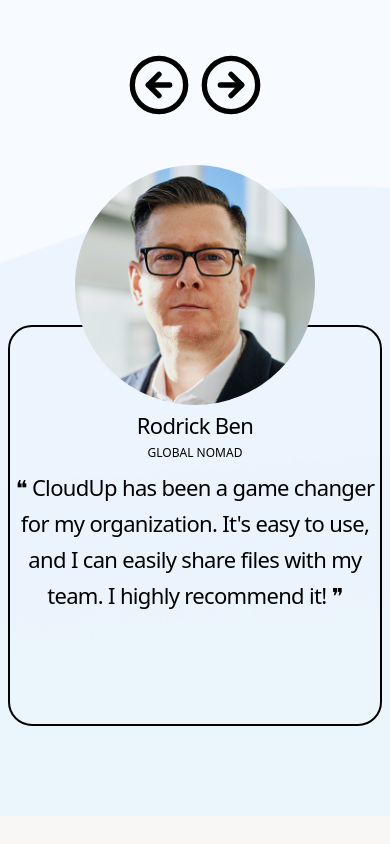
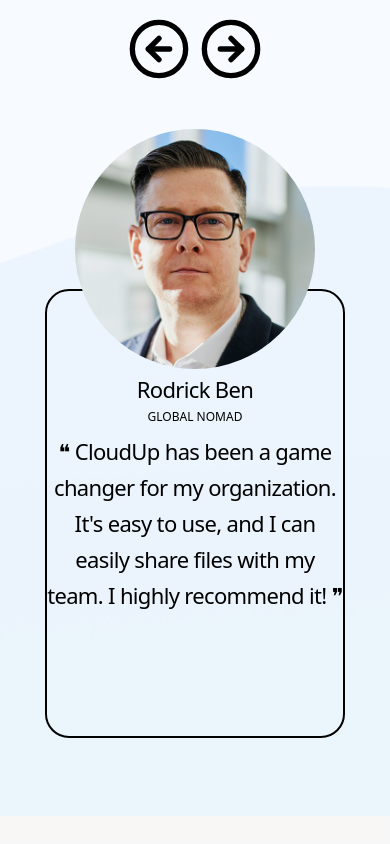
Before and after one commit to Rukh-Khan/CloudUp, a React (Vite) app: page / in a window 390 px wide. Shown: the part 9700-10544 px from the top of the page. Built offline with nearby package versions, Linux system fonts and the light colour scheme.

Commit message:
final commit

```diff
--- a/src/sections/Testimonials.jsx
+++ b/src/sections/Testimonials.jsx
@@ -35,7 +35,7 @@
                     </div>
 
                     {/* div 2 */}
-                    <div className='flex flex-row relative gap-2 max-sm:p-2 lg:-right-[20%] max-md:top-10 md:top-0 overflow-hidden max-lg:w-full'>
+                    <div className='flex flex-row relative sm:gap-2 max-sm:p-2 lg:-right-[20%] max-md:top-10 md:top-0 overflow-hidden max-lg:w-full'>
                         {
                             testimonials.map((item, index) => (
                                 <div
@@ -45,7 +45,7 @@
                                 >
                                     <div style={{backgroundImage: `url(${item.img})`}} key={index} className="bg-cover z-10 bg-center relative mx-auto max-md:h-60 max-md:w-60 h-80 w-80 rounded-full"/>
 
-                                    <div className="h-2/3 w-full md:h-[420px] sm:w-[500px] border-2 border-black relative bottom-20 rounded-3xl max-md:mx-auto md:left-[26%] lg:left-[12%] xl:left-[28%] 2xl:left-[31%] text-center" >
+                                    <div className="h-2/3 w-[300px] md:h-[420px] sm:w-[500px] border-2 border-black relative bottom-20 rounded-3xl max-md:mx-auto md:left-[26%] lg:left-[12%] xl:left-[28%] 2xl:left-[31%] text-center" >
                                             <h4 className="body-1 mb-0.5 mt-20">{item.name}</h4>
                                             <p className="uppercase max-sm:text-xs">{item.role}</p>
                                             <p className="body-1 mt-2">❝ {item.text} ❞</p>
```
